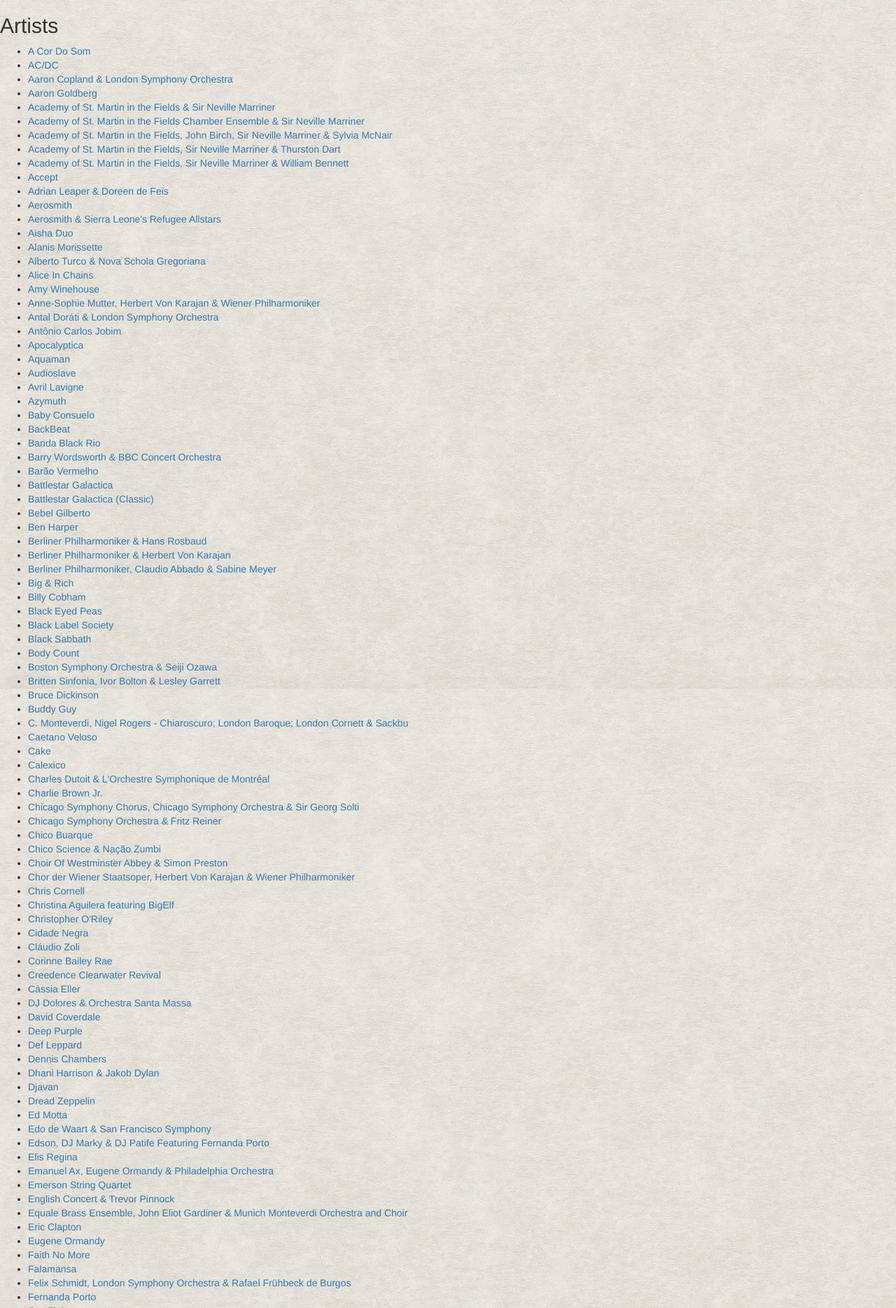
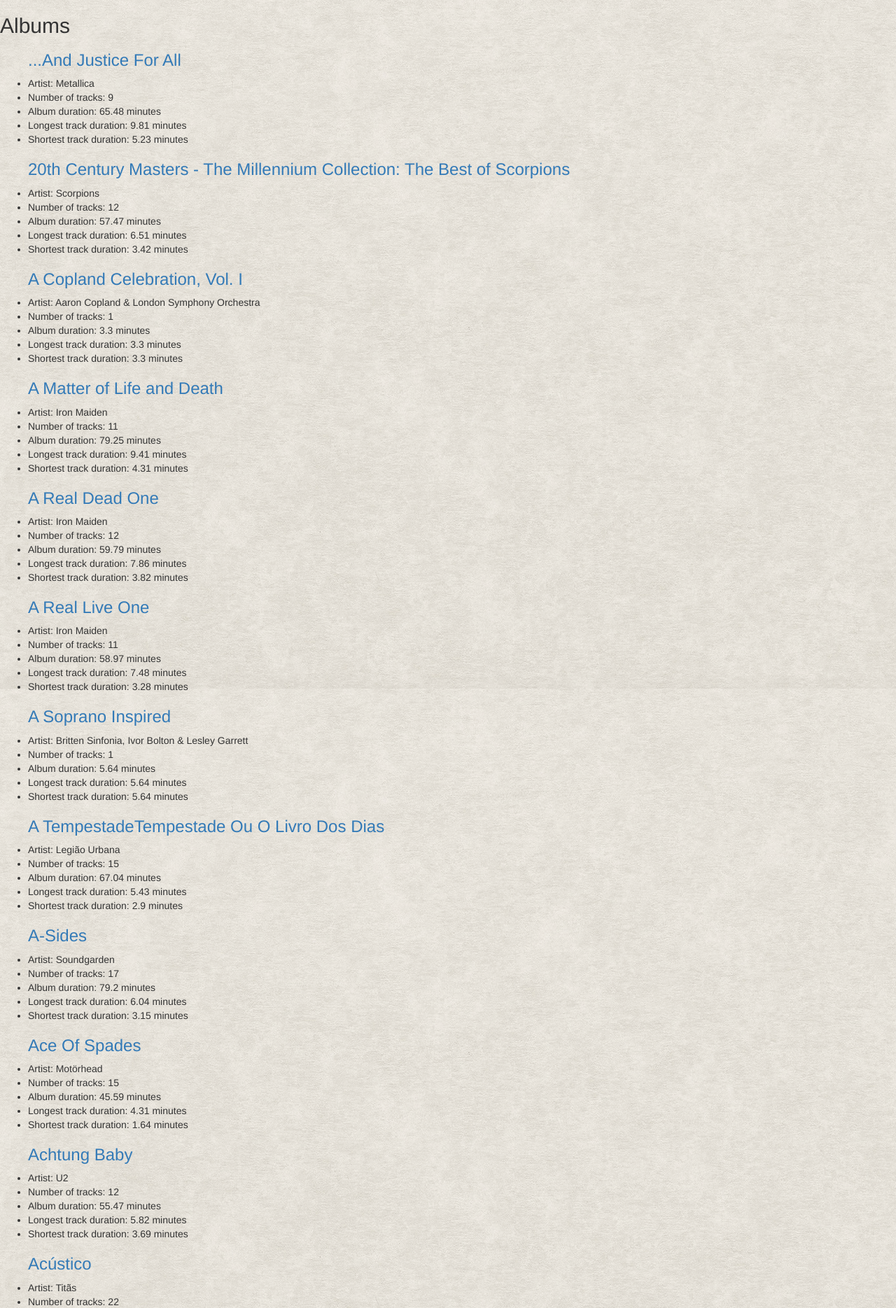
Before and after one commit to rachsc/StyleSage-tech-test, a Django app: page /artists/ in a window 1280 px wide. Shown: the part 52-1921 px from the top of the page at 70% size. Run offline with Django 4.2, Linux system fonts and the light colour scheme; data comes from the database, SQL or seed files in the repository; some libraries are stand-ins or nearby versions.

Commit message:
Album details of songs

```diff
--- a/raquelsite/music/models.py
+++ b/raquelsite/music/models.py
@@ -1,5 +1,6 @@
 from django.db import models
 from django.urls import reverse
+from django.db.models import Count
 
 
 class Artist(models.Model):
@@ -44,6 +45,29 @@
         db_table = 'albums'
         ordering = ('title',)
 
+    @property
+    def album_artist(self):
+        return self.artist
+
+    def tracks_count(self):
+        return self.related_tracks.count()
+
+    def album_duration(self):
+        duration_ms = 0
+        for ms in self.related_tracks.values_list('milliseconds', flat=True):
+            duration_ms = duration_ms + ms
+        duration_min = duration_ms/(1000*60)
+        duration_min_2decimals = float("{:.2f}".format(duration_min))
+        return duration_min_2decimals
+
+    def longest_track_duration(self):
+        longest_min = (max(self.related_tracks.values_list('milliseconds', flat=True)))/(1000*60)
+        return float("{:.2f}".format(longest_min))
+
+    def shortest_track_duration(self):
+        shortest_min = (min(self.related_tracks.values_list('milliseconds', flat=True))) / (1000 * 60)
+        return float("{:.2f}".format(shortest_min))
+
 
 # class MusicAlbum(models.Model):
 #     title = models.CharField(max_length=200)
--- a/raquelsite/music/templates/album_detail.html
+++ b/raquelsite/music/templates/album_detail.html
@@ -4,16 +4,16 @@
 
 
     <h1>{{ album.title }}</h1>
-    <h2>{{ album.artist }}</h2>
 
     {% if error_message %}
         <p><strong>{{ error_message }}</strong></p>
     {% endif %}
 
-<!--    <h3>Songs <a href=""></a></h3>-->
-     <ul>
+    <h2>Songs:</h2>
+    <ul>
         {% for track in album.related_tracks.all %}
             <li>{{ track.name }}</li>
+            <p>Track duration: {{ track.milliseconds }}</p>
         {% endfor %}
      </ul>
 
--- a/raquelsite/music/templates/album_list.html
+++ b/raquelsite/music/templates/album_list.html
@@ -1,11 +1,16 @@
 {% extends 'base.html' %}
 
 {% block body %}
-    <h2> Albums <a href=""></a></h2>
+    <h2> Albums </h2>
     {% if albums %}
         <ul>
             {% for album in albums %}
-                <li><a href="{{ album.get_absolute_url }}">{{ album.title }}</a></li>
+                <h3><a href="{{ album.get_absolute_url }}">{{ album.title }}</a></h3>
+                <li>Artist: {{ album.artist }}</li>
+                <li>Number of tracks: {{ album.tracks_count }}</li>
+                <li>Album duration: {{ album.album_duration }} minutes</li>
+                <li>Longest track duration: {{ album.longest_track_duration }} minutes</li>
+                <li>Shortest track duration: {{ album.shortest_track_duration }} minutes</li>
             {% endfor %}
         </ul>
     {% else %}
--- a/raquelsite/music/urls.py
+++ b/raquelsite/music/urls.py
@@ -9,7 +9,7 @@
 urlpatterns = [
     # path('', include(router.urls)),
     path('', views.index, name='index'),
-    path('artists/', views.ArtisListView.as_view(), name='artist_list'),
+    path('artists/', views.AlbumListView.as_view(), name='artist_list'),
     path('artists/<int:pk>', views.ArtistDetailView.as_view(), name='artist_detail'),
     path('albums/', views.AlbumListView.as_view(), name='album_list'),
     path('albums/<int:pk>', views.AlbumDetailView.as_view(), name='album_detail'),
--- a/raquelsite/music/views.py
+++ b/raquelsite/music/views.py
@@ -24,10 +24,20 @@
 # def album_detail(request, pk):
 #     album = Album.objects.get(album_id=pk)
 #     return render(request, 'album_detail.html', {'album': album})
+
+
 from django.views import generic
 from django.shortcuts import render
+from django.db.models import Count
 from django.urls import reverse_lazy
 from .models import Artist, Album
+
+
+def total_duration(queryset):
+    duration = 0
+    for track in queryset:
+        duration = duration + track.milliseconds
+    return duration
 
 
 def index(request):
@@ -53,6 +63,12 @@
     queryset = Album.objects.all()
     template_name = 'album_list.html'
 
+    # def get_context_data(self, *, object_list=None, **kwargs):
+    #     data = super(AlbumListView, self).get_context_data(**kwargs)
+    #     data['album_artist'] = self.model.album_artist
+    #     data['album_duration'] = self.model.album_duration
+    #     return data
+
 
 class AlbumDetailView(generic.DetailView):
     model = Album
--- a/raquelsite/raquelsite/settings.py
+++ b/raquelsite/raquelsite/settings.py
@@ -42,7 +42,7 @@
     'rest_framework',
 
     # My Project App
-    'music.apps.MusicConfig'
+    'music'
 ]
 
 MIDDLEWARE = [
```
